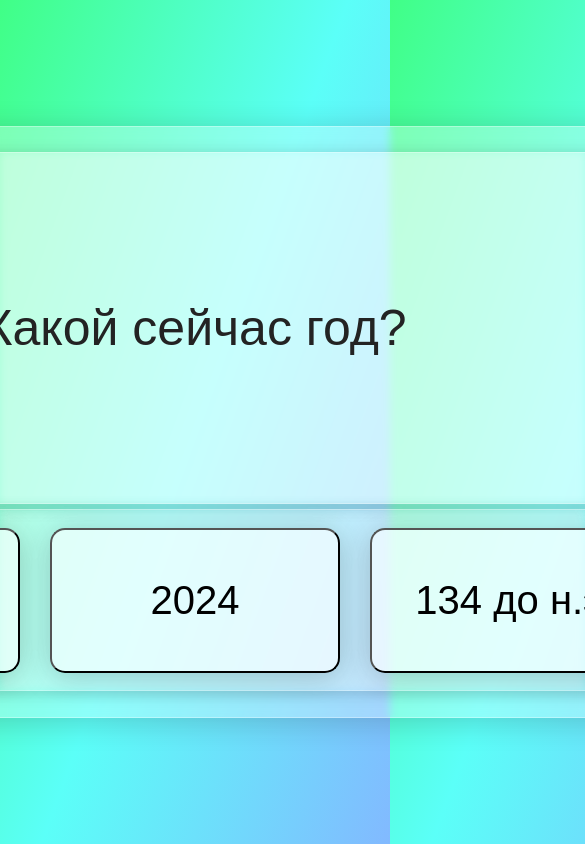
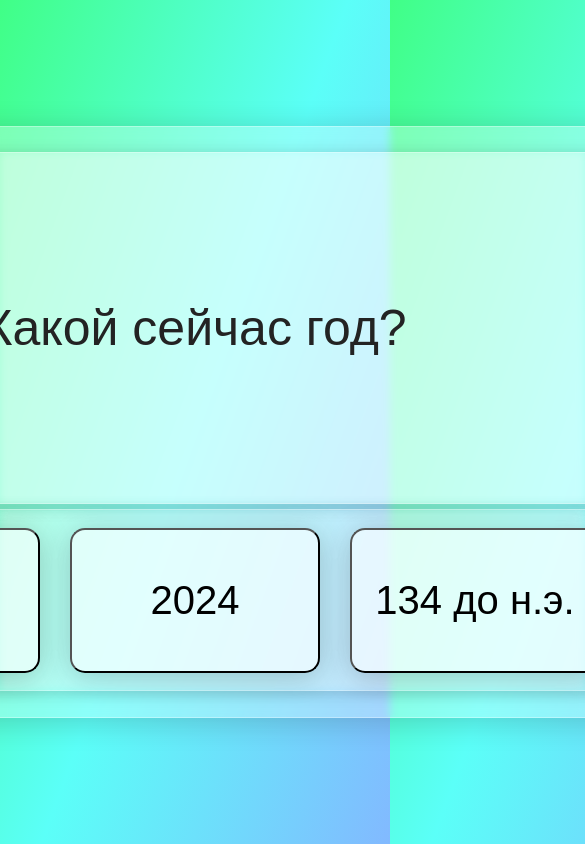
Before and after one commit to Yokene/Test, a plain HTML site: page test.html in a window 390 px wide. Shown: the top 844 px of the page, 585 px wide, since content can reach past the window. Drawn offline with Linux system fonts and the light colour scheme.

Commit message:
Update test2.css

```diff
--- a/test2.css
+++ b/test2.css
@@ -88,7 +88,7 @@ body{
 @media only screen and (max-width: 1080px) {
     .own {
         margin: 25px;
-        flex-basis: 1080px;
+        flex-basis: 100px;
         height: 550px;
     }
 
@@ -113,9 +113,7 @@ body{
     }
 
     .anw-btn{
-        width: 290px;
+        width: 250px;
         margin: 15px;
         height: 145px;
     }
-
-}
```
